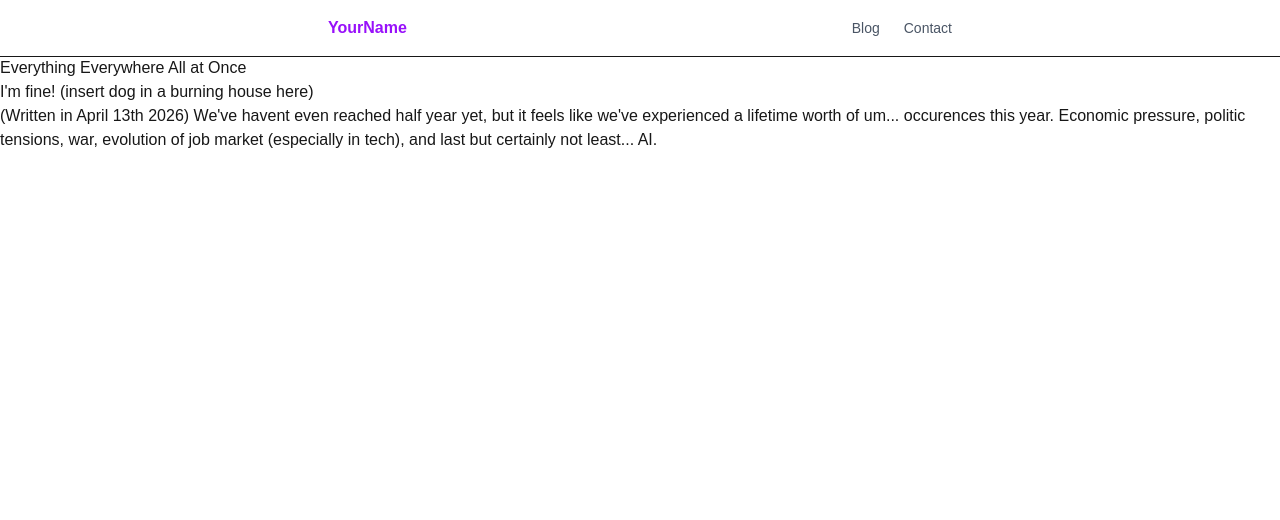
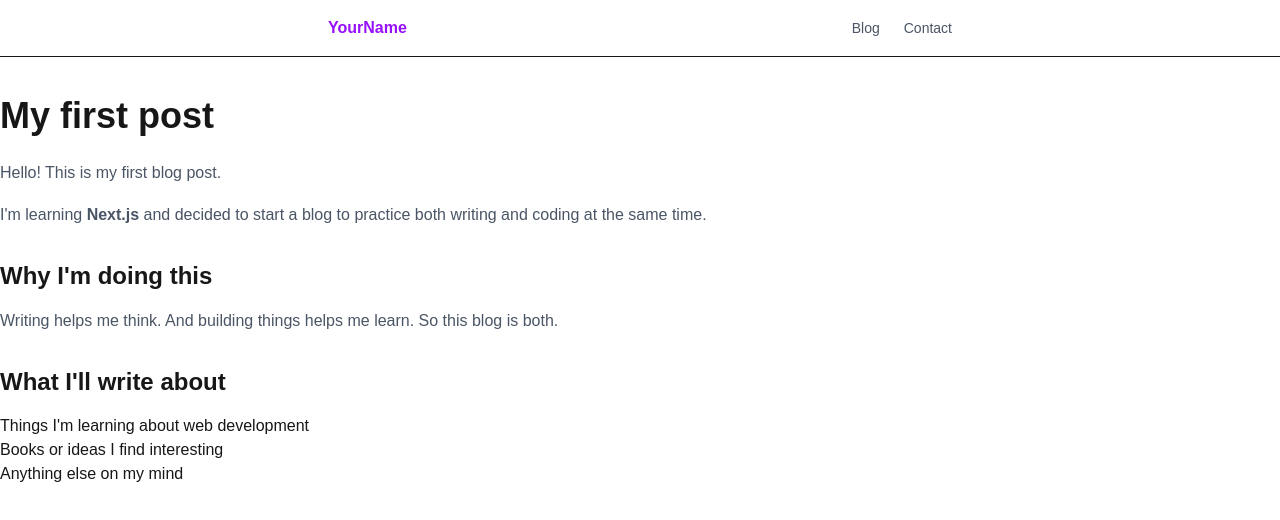
Before and after one commit to blueming1111/testingthewater, a Next.js app: page /blog/my-first-post in a window 1280 px wide. Shown: the top 520 px of the page. Built offline with nearby package versions, Linux system fonts and the light colour scheme.

Commit message:
mdx compatibility and heading not showing fix

```diff
--- a/app/blog/my-first-post/page.mdx
+++ b/app/blog/my-first-post/page.mdx
@@ -1,7 +1,17 @@
-# Everything Everywhere All at Once
+# My first post
 
-## I'm fine! (insert dog in a burning house here)
-(Written in April 13th 2026)
-We've havent even reached half year yet, but it feels like we've experienced
-a lifetime worth of um... occurences this year. Economic pressure, politic tensions,
-war, evolution of job market (especially in tech), and last but certainly not least... AI.
+Hello! This is my first blog post.
+
+I'm learning **Next.js** and decided to start a blog
+to practice both writing and coding at the same time.
+
+## Why I'm doing this
+
+Writing helps me think. And building things helps me learn.
+So this blog is both.
+
+## What I'll write about
+
+- Things I'm learning about web development
+- Books or ideas I find interesting
+- Anything else on my mind
--- a/mdx-components.jsx
+++ b/mdx-components.jsx
@@ -1,5 +1,8 @@
 export function useMDXComponents(components) {
   return {
+    h1: ({ children }) => <h1 className="text-4xl font-bold mb-6 mt-10">{children}</h1>,
+    h2: ({ children }) => <h2 className="text-2xl font-semibold mb-4 mt-8">{children}</h2>,
+    p: ({ children }) => <p className="text-gray-600 leading-relaxed mb-4">{children}</p>,
     ...components,
-  }
+  };
 }
```
